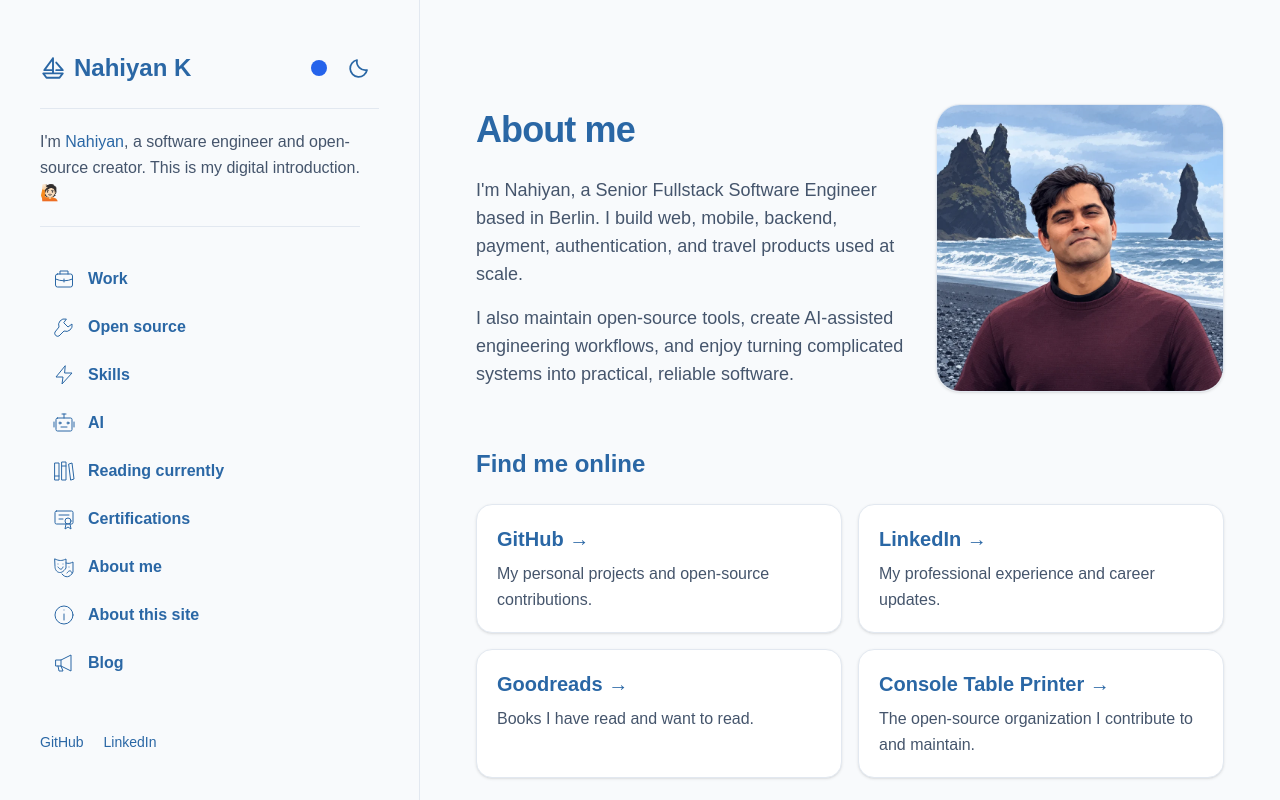
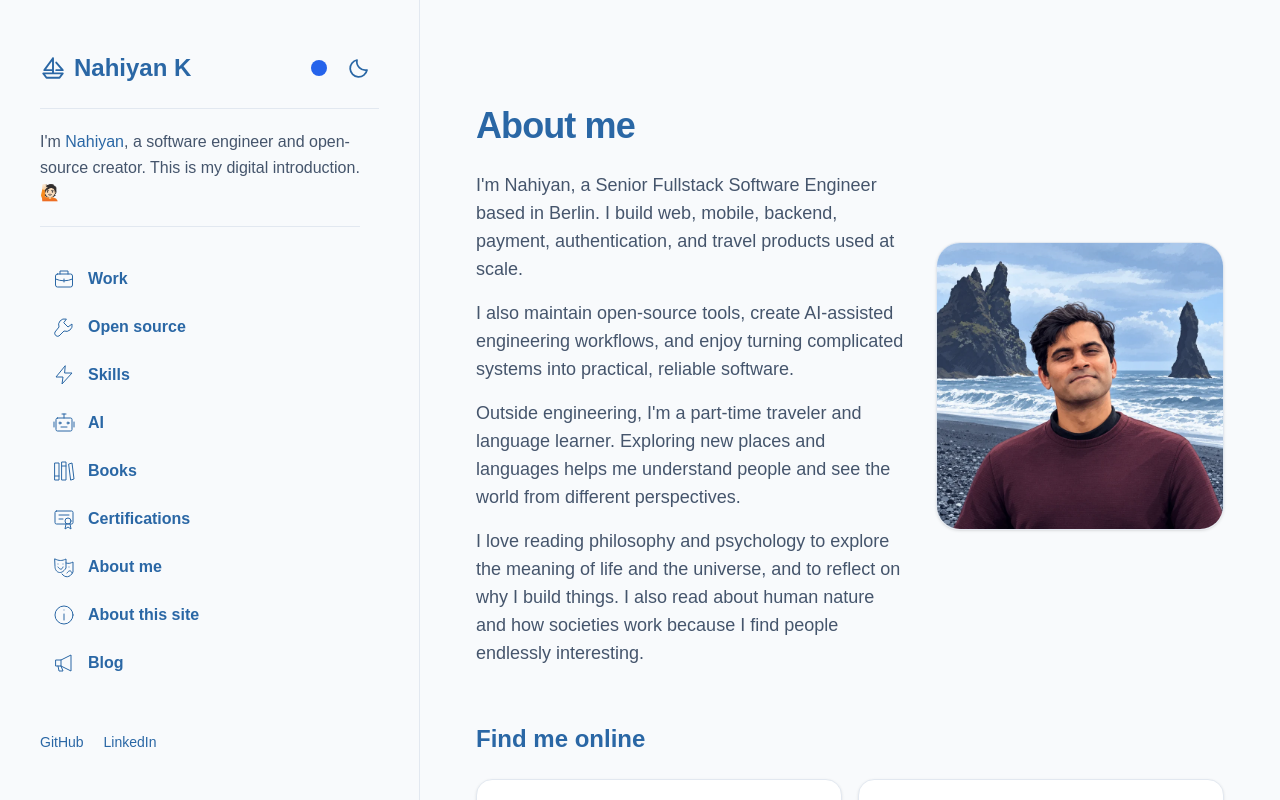
Before and after one commit to ayonious/oyon-portfolio, a Next.js app: page /about in a window 1280 px wide. Built offline with nearby package versions, Linux system fonts and the light colour scheme.

Commit message:
content: expand personal introduction

```diff
--- a/app/about/page.tsx
+++ b/app/about/page.tsx
@@ -39,6 +39,17 @@ export default function AboutPage() {
               I also maintain open-source tools, create AI-assisted engineering
               workflows, and enjoy turning complicated systems into practical,
               reliable software.
+            </p>
+            <p>
+              Outside engineering, I&apos;m a part-time traveler and language
+              learner. Exploring new places and languages helps me understand
+              people and see the world from different perspectives.
+            </p>
+            <p>
+              I love reading philosophy and psychology to explore the meaning
+              of life and the universe, and to reflect on why I build things. I
+              also read about human nature and how societies work because I find
+              people endlessly interesting.
             </p>
           </div>
         </div>
--- a/app/reading/page.tsx
+++ b/app/reading/page.tsx
@@ -40,10 +40,10 @@ export default function ReadingPage() {
   return (
     <div className="max-w-4xl py-8 sm:py-16">
       <header>
-        <h1 className="text-4xl font-bold tracking-tight">Reading currently</h1>
+        <h1 className="text-4xl font-bold tracking-tight">Books</h1>
         <p className="mt-4 text-lg text-slate-600 dark:text-slate-300">
-          Books that have shaped how I think about software, people, and the
-          world around me.
+          Books that shape how I think about software, leadership, people, and
+          the world around me.
         </p>
         <a
           href="https://www.goodreads.com/user/show/95339067-nahiyan-k"
--- a/components/ProfileSidebar.tsx
+++ b/components/ProfileSidebar.tsx
@@ -21,7 +21,7 @@ const navigationItems = [
   { href: "/ai", label: "AI", Icon: RobotIcon, external: false },
   {
     href: "/reading",
-    label: "Reading currently",
+    label: "Books",
     Icon: BooksIcon,
     external: false,
   },
```
Also changed, not shown: 1 other file (tests, documents, lock files or other folders).
